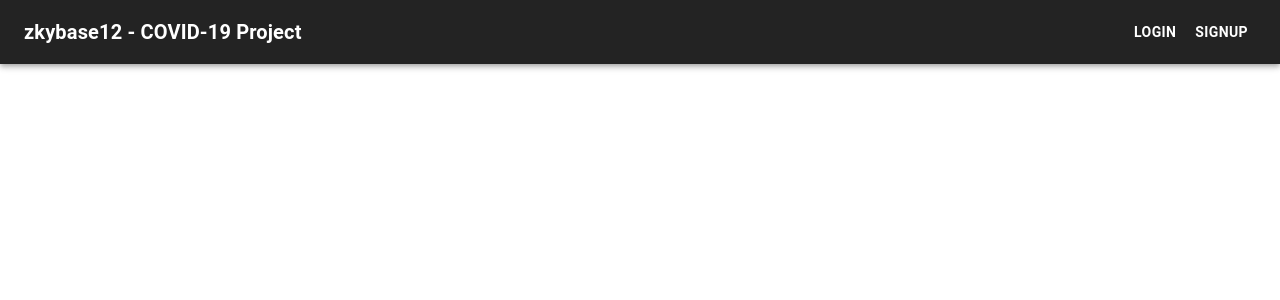
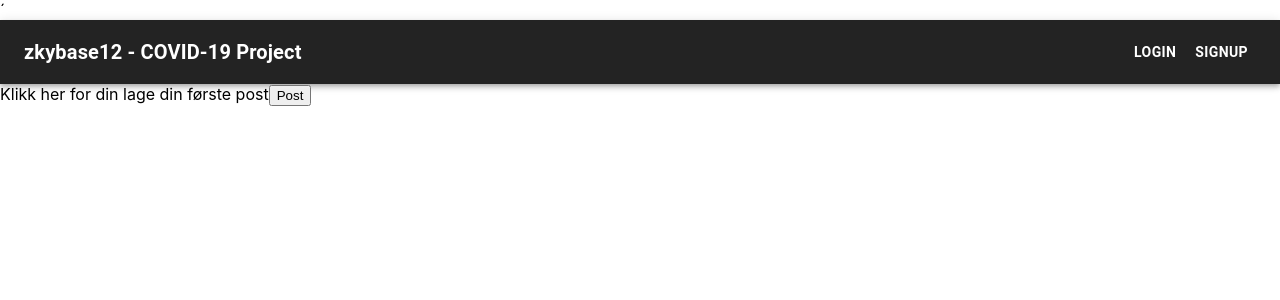
Before and after one commit to derletzteritter/zkybase12, a React (Create React App) app in the folder client/: page / in a window 1280 px wide. Shown: the top 300 px of the page. Built offline with nearby package versions, Linux system fonts and the light colour scheme.

Commit message:
New routes to commponents

```diff
--- a/client/src/Routes/Routes.tsx
+++ b/client/src/Routes/Routes.tsx
@@ -1,12 +1,21 @@
 import React from 'react'
+import { BrowserRouter as Router, Route, Switch } from 'react-router-dom';
+
+
 import { FeedContainer } from '../components/Feed/components/FeedContainer'
 import { HeaderContainer } from '../components/Header/HeaderContainer'
+import { HomeContainer } from '../components/Home/components/HomeContainer';
 
 export const Routes = () => {
   return (
-    <div>
+    <Router>´
       <HeaderContainer />
-      <FeedContainer />
-    </div>
+      <Switch>
+        <div>
+          <Route path="/" exact component={HomeContainer} />
+          <Route path="/feed" component={FeedContainer}/>
+        </div>
+      </Switch>
+    </Router>
   )
 }
```
